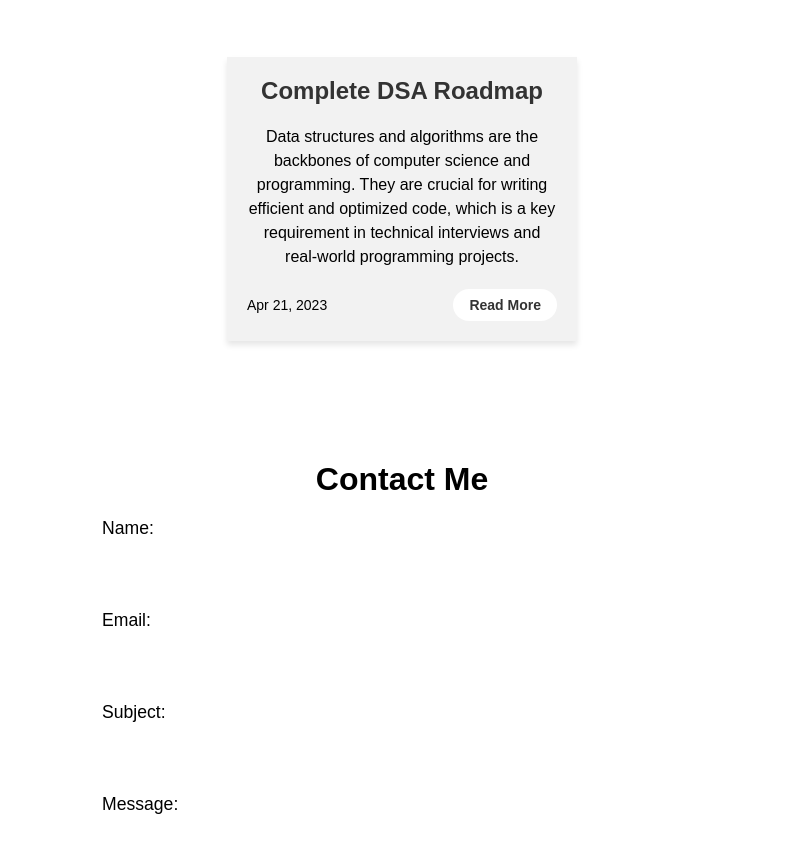
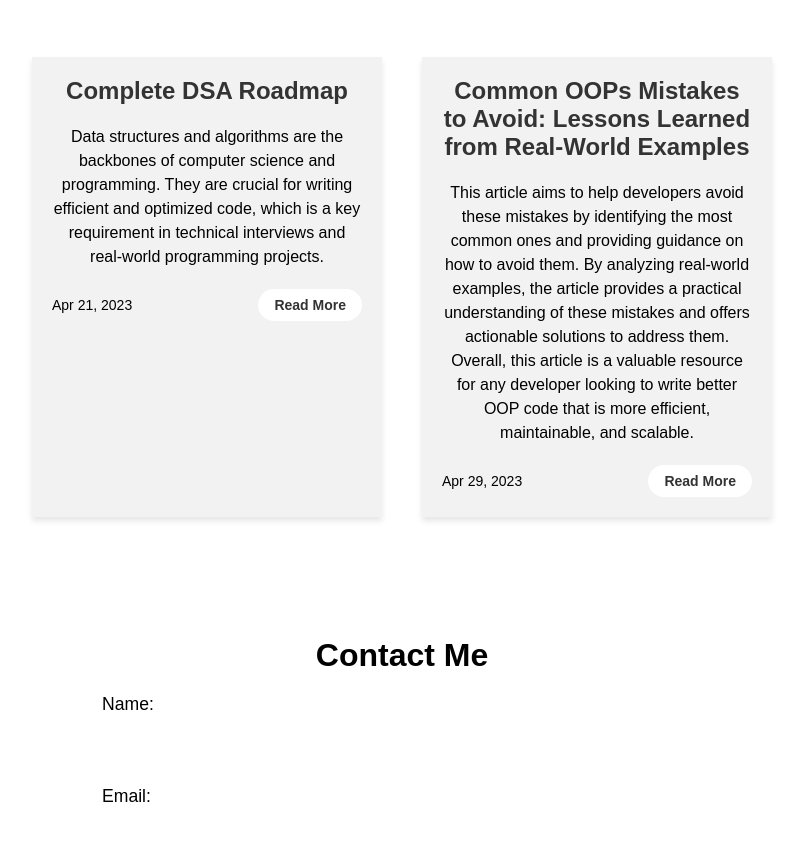
Before and after one commit to priyankagour022/portfolio, a plain HTML site: page index.html in a window 1280 px wide. Shown: the part 5588-6445 px from the top of the page, without its empty margins (238-1041 px from the left). Drawn offline with Linux system fonts and the light colour scheme.

Commit message:
index.html updated,new blog

```diff
--- a/index.html
+++ b/index.html
@@ -312,6 +312,19 @@ By showcasing this project on a portfolio website, we can demonstrate our skills
 	      </div>
 	    </div>
 
+      <div class="blog-card">
+	      <div class="blog-card-header">
+		<h3><a href="https://gourpriyanka.hashnode.dev/common-oops-mistakes-to-avoid-lessons-learned-from-real-world-examples">Common OOPs Mistakes to Avoid: Lessons Learned from Real-World Examples</a></h3>
+	      </div>
+	      <div class="blog-card-body">
+		<p> This article aims to help developers avoid these mistakes by identifying the most common ones and providing guidance on how to avoid them. By analyzing real-world examples, the article provides a practical understanding of these mistakes and offers actionable solutions to address them. Overall, this article is a valuable resource for any developer looking to write better OOP code that is more efficient, maintainable, and scalable.</p>
+	      </div>
+	      <div class="blog-card-footer">
+		<span class="blog-date">Apr 29, 2023</span>
+		<a href="https://gourpriyanka.hashnode.dev/complete-data-structures-and-algorithims-roadmap" class="blog-read-more">Read More</a>
+	      </div>
+	    </div>
+
 	  </div>
 	</section>
 
```
